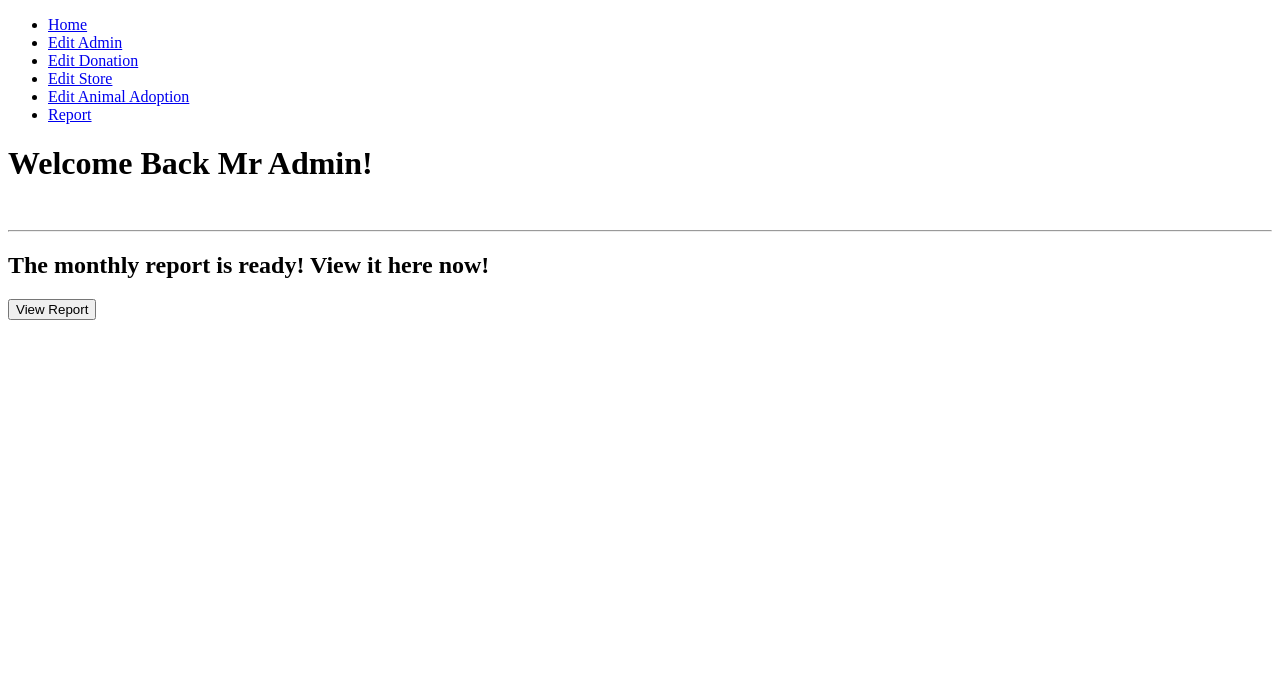
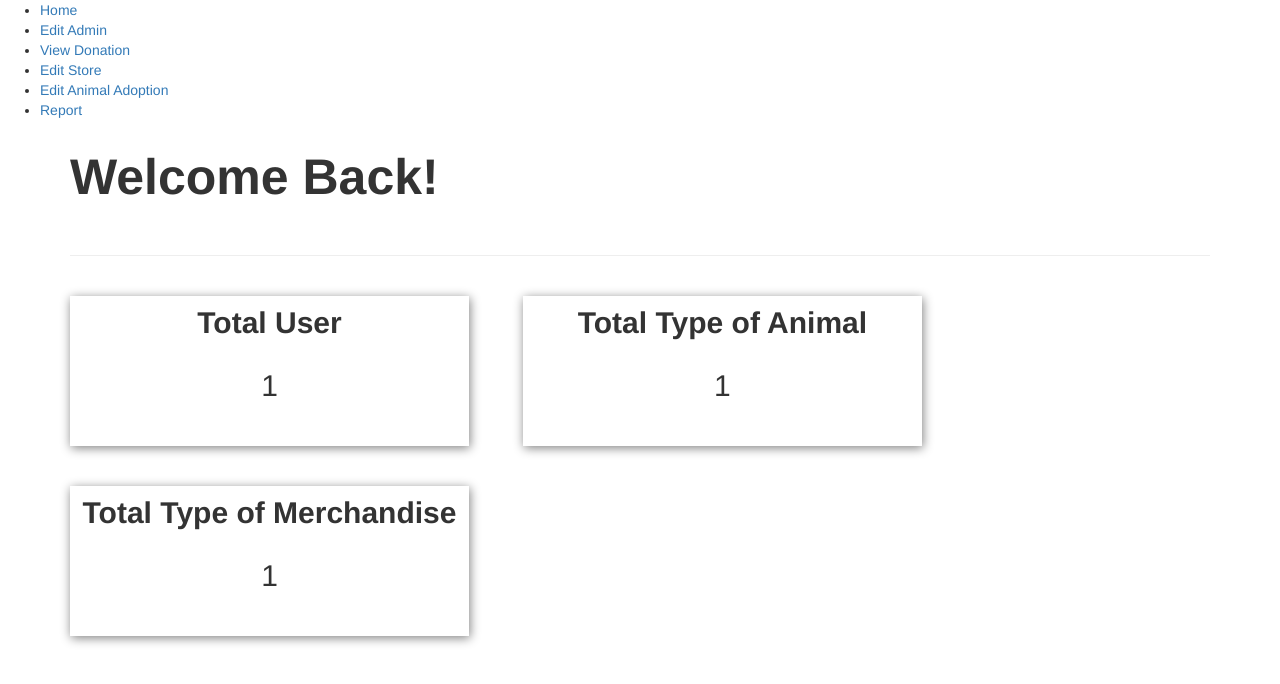
Before and after one commit to GionMM/WebDevProject_ZooFundraiser, a PHP site: page /adminhome.php in a window 1280 px wide. Shown: the top 684 px of the page. Run offline with PHP 8.4, Linux system fonts and the light colour scheme; tables that the repository leaves empty or names only in its code hold one stand-in row (values such as "Sample post"); a stand-in replaces the project's code that opens the database connection.

Commit message:
Update adminhome.php

```diff
--- a/adminhome.php
+++ b/adminhome.php
@@ -1,3 +1,11 @@
+<?php
+session_start();
+//include ('connect.php');
+require_once "config.php";
+//$user= $_SESSION['user_id'];
+
+?>
+
 <!DOCTYPE html>
 <html lang="en" dir="ltr">
   <head>
@@ -5,23 +13,62 @@
     <title>
       Admin Zoo Fundraiser Homepage
     </title>
+	<meta name="viewport" content="width=device-width, initial-scale=1">
+    <link rel="stylesheet" href="https://maxcdn.bootstrapcdn.com/bootstrap/3.4.0/css/bootstrap.min.css">
+    <script src="https://ajax.googleapis.com/ajax/libs/jquery/3.5.1/jquery.min.js"></script>
+	<script src="https://cdnjs.cloudflare.com/ajax/libs/popper.js/1.16.0/umd/popper.min.js"></script>
+    <script src="https://maxcdn.bootstrapcdn.com/bootstrap/3.4.0/js/bootstrap.min.js"></script>
   </head>
   <body>
     <ul class="navigation">
-      <li><a href="adminhome.html">Home</a></li>
-      <li><a href="adminedit.html">Edit Admin</a></li>
-      <li><a href="admindonate.html">Edit Donation</a></li>
-      <li><a href="adminstore.html">Edit Store</a></li>
-      <li><a href="adminadopt.html">Edit Animal Adoption</a></li>
-      <li><a href="adminreport.html">Report</a></li>
+      <li><a href="adminhome.php">Home</a></li>
+      <li><a href="adminedit.php">Edit Admin</a></li>
+      <li><a href="admindonate.php">View Donation</a></li>
+      <li><a href="adminstore.php">Edit Store</a></li>
+      <li><a href="adminadopt.php">Edit Animal Adoption</a></li>
+      <li><a href="adminreport.php">Report</a></li>
     </ul>
 
         <div class="container">
-        <h1>Welcome Back Mr Admin!</h1><br>
+        <h1 style="font-size:50px;font-weight:bold">Welcome Back!</h1><br>
         <hr>
 
-        <h2>The monthly report is ready! View it here now! </h2>
-        <button onclick="window.location.href='adminreport.html'">View Report</button>
+		<div class="card" style="margin-top:20px;width:35%;height:150px;box-shadow: 1px 2px 10px grey;display:inline-block">
+		<div class="card-body">
+		<h4 class="card-title" style="text-align:center;font-size:30px;font-weight:bold">Total User</h4>
+		<h5 style="text-align:center;margin-top:30px;font-size:30px">
+		<?php
+	    $result = mysqli_query($link,"select * from user");
+	    $num = mysqli_num_rows($result);
+		echo $num;
+		?>
+		</h5>
+		</div>
+		</div>
+		<div class="card" style="margin-top:20px;margin-left:50px;width:35%;height:150px;box-shadow: 1px 2px 10px grey;display:inline-block">
+		<div class="card-body">
+		<h4 class="card-title" style="text-align:center;font-size:30px;font-weight:bold">Total Type of Animal</h4>
+		<h5 style="text-align:center;margin-top:30px;font-size:30px">
+		<?php
+	    $result2 = mysqli_query($link,"select * from animal");
+	    $num2 = mysqli_num_rows($result2);
+		echo $num2;
+		?>
+		</h5>
+		</div>
+		</div>
+		<div class="card" style="margin-top:40px;width:35%;height:150px;box-shadow: 1px 2px 10px grey;display:inline-block">
+		<div class="card-body">
+		<h4 class="card-title" style="text-align:center;font-size:30px;font-weight:bold">Total Type of Merchandise</h4>
+		<h5 style="text-align:center;margin-top:30px;font-size:30px">
+		<?php
+	    $result3 = mysqli_query($link,"select * from merch");
+	    $num3 = mysqli_num_rows($result3);
+		echo $num3;
+		?>
+		</h5>
+		</div>
+		</div>
         </div>
   </body>
   </html>
```
